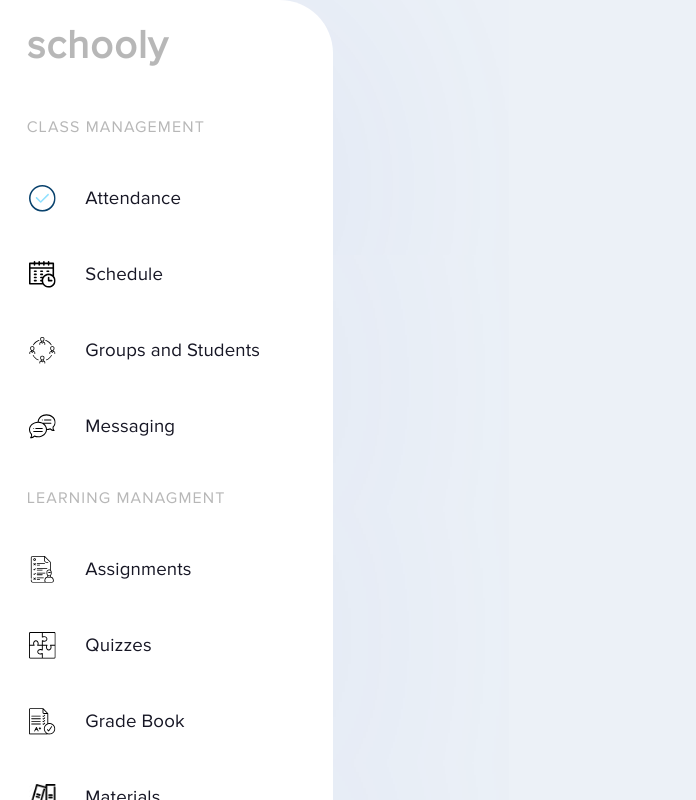
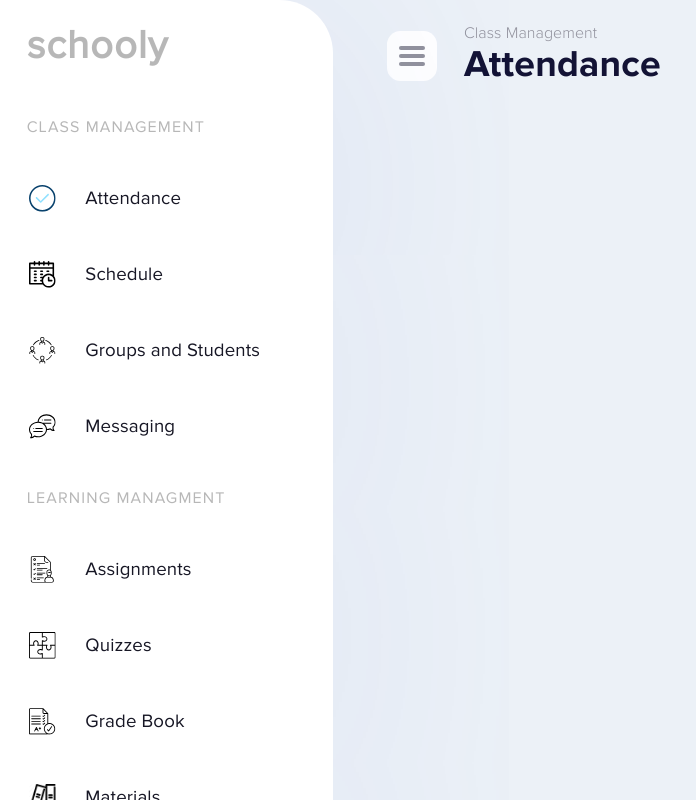
Before and after one commit to Developer-Xojakbar/schooly, a React app: page / in a window 1280 px wide. Shown: the top 800 px of the page, without its empty margins (0-696 px from the left). Built offline with nearby package versions, Linux system fonts and the light colour scheme.

Commit message:
Header-0.1v

```diff
--- a/src/components/Header.js
+++ b/src/components/Header.js
@@ -2,8 +2,27 @@ import React from 'react';
 
 const Header = () => {
     return (
-        <div>
-
+        <div className="header">
+            <div className="header__menu-icon">
+                <span></span>
+                <span></span>
+                <span></span>
+            </div>
+            <div className="header__menu-name">
+                <p>Class Management</p>
+                <p>Attendance</p>
+            </div>
+            <div className="header__switch-catalog">
+                {/*this "active" class is error */}
+                <div className="active">
+                    <div className="container">
+                        <p>Take attendance</p>
+                        <p>Attendance report</p>
+                    </div>
+                </div>
+                <p>Take attendance</p>
+                <p>Attendance report</p>
+            </div>
         </div>
     );
 };
--- a/src/styles/base/_base.scss
+++ b/src/styles/base/_base.scss
@@ -22,3 +22,8 @@ body {
     width: 100%;
     height: 100%;
 }
+
+.right-section {
+    width: 1270pt;
+    justify-self: center;
+}
--- a/src/styles/base/_fonts.scss
+++ b/src/styles/base/_fonts.scss
@@ -4,6 +4,13 @@
     src: url("../fonts/ProximaNovaBlack/ProximaNovaBlack.eot?#iefix") format("embedded-opentype"),
     url("../fonts/ProximaNovaBlack/ProximaNovaBlack.woff") format("woff"),
     url("../fonts/ProximaNovaBlack/ProximaNovaBlack.ttf") format("truetype");
+    font-style: normal;
+    font-weight: normal;
+}
+
+@font-face {
+    font-family: "ProximaNovaLight";
+    src:  url("../fonts/ProximaNovaLight/ProximaNovaLight.ttf") format("truetype");
     font-style: normal;
     font-weight: normal;
 }
@@ -19,6 +26,13 @@
 }
 
 @font-face {
+    font-family: "ProximaNovaSemiBold";
+    src:  url("../fonts/ProximaNovaRegular/ProximaNovaRegular.ttf") format("truetype");
+    font-style: normal;
+    font-weight: normal;
+}
+
+@font-face {
     font-family: "ProximaNovaRegular";
     src: url("../fonts/ProximaNovaRegular/ProximaNovaRegular.eot");
     src: url("../fonts/ProximaNovaRegular/ProximaNovaRegular.eot?#iefix") format("embedded-opentype"),
@@ -27,10 +41,3 @@
     font-style: normal;
     font-weight: normal;
 }
-
-@font-face {
-    font-family: "ProximaNovaSemiBold";
-    src:  url("../fonts/ProximaNovaRegular/ProximaNovaRegular.ttf") format("truetype");
-    font-style: normal;
-    font-weight: normal;
-}
--- a/src/styles/base/_settings.scss
+++ b/src/styles/base/_settings.scss
@@ -1,8 +1,11 @@
 // FONTS
 $font-black: "ProximaNovaBlack";
+$font-light: "ProximaNovaLight";
 $font-bold: "ProximaNovaBold";
+$font-semi-bold: "ProximaNovaSemiBold";
 $font-regular: "ProximaNovaRegular";
 // COLORS
 $color-gray-normal: rgb(68 , 68 , 79);
 $color-gray-aside: rgb(94 , 94 , 94);
 $color-vibrant-blue: rgb(0 , 57 , 255);
+$color-bright-blue: rgb(0 , 57 , 255);
--- /dev/null
+++ b/src/styles/components/_Header.scss
@@ -0,0 +1,118 @@
+.header {
+    @extend .right-section;
+    display: grid;
+    grid-template-columns: 38pt 930pt 264pt;
+    grid-template-rows: 1fr;
+    grid-column-gap: 20pt;
+    align-items: center;
+
+    &__menu-icon {
+        align-content: space-evenly;
+        display: grid;
+        box-sizing: border-box;
+        width: 38pt;
+        height: 38pt;
+        border-radius: 10pt;
+        background-color: white;
+        padding: 9pt;
+
+        > span {
+            display: grid;
+            height: 3pt;
+            border-radius: 1.5pt;
+            background-color: rgb(146 , 146 , 157);
+        }
+    }
+
+    &__menu-name {
+        display: grid;
+        grid-template-columns: max-content 1fr;
+        grid-template-rows: repeat(2 , max-content);
+        grid-row-gap: 1pt;
+
+        > p:nth-of-type(1) {
+            grid-area: 1 / 1;
+            font-family: $font-light;
+            font-size: 12pt;
+            letter-spacing: 0.05pt;
+            color: rgb(146 , 146 , 157);
+        }
+
+        > p:nth-of-type(2) {
+            grid-area: 2 / 1;
+            font-family: $font-bold;
+            font-size: 28pt;
+            letter-spacing: 0.12pt;
+            color: rgb(19 , 19 , 53);
+        }
+    }
+
+
+
+    &__switch-catalog {
+        display: grid;
+        position: relative;
+        grid-template-columns: repeat(2 , 1fr);
+        grid-template-rows: 38pt;
+        align-items: center;
+        justify-items: center;
+        border-radius: 8pt;
+        background-color: white;
+
+        .context {
+            font-family: $font-semi-bold;
+            font-size: 14pt;
+            line-height: 24pt;
+            letter-spacing: 0.1pt;
+        }
+
+        // this "active" class is error
+        > .active {
+            display: inline-block;
+            z-index: 100;
+            overflow: hidden;
+            width: 130pt;
+            height: 34pt;
+            grid-area: 1 / 1 / 2 / 2;
+            border-radius: 8pt;
+            background-color: $color-bright-blue;
+
+            > .container {
+                height: inherit;
+                width: 262pt;
+                text-align: center;
+                align-items: center;
+                display: flex;
+                justify-content: space-between;
+
+                > p:nth-of-type(1) {
+                    @extend .context;
+                    float: left;
+                    display: inline-block;
+                    width: 130pt;
+                    color: white;
+                }
+
+                > p:nth-of-type(2) {
+                    @extend .context;
+                    float: right;
+                    display: inline-block;
+                    width: 130pt;
+                    color: white;
+                }
+            }
+        }
+
+        > p:nth-of-type(1) {
+            @extend .context;
+            grid-area: 1 / 1;
+            color: color-gray-normal;
+        }
+
+        > p:nth-of-type(2) {
+            @extend .context;
+            grid-area: 1 / 2;
+            color: color-gray-normal;
+        }
+    }
+}
--- a/src/styles/styles.scss
+++ b/src/styles/styles.scss
@@ -3,3 +3,4 @@
 @import './base/fonts';
 @import './components/IconSVG';
 @import './components/Aside';
+@import './components/Header';
```
Also changed, not shown: src/styles/fonts/ProximaNovaLight/ProximaNovaLight.ttf (added).
